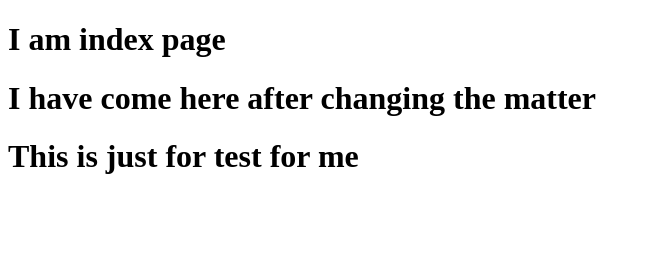
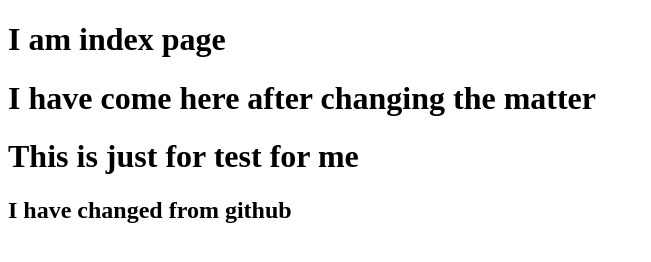
Before and after one commit to Yasin-Arfat/first_class, a plain HTML site: page index.html in a window 1280 px wide. Shown: the whole page, without its empty margins (0-651 px from the left). Drawn offline with Linux system fonts and the light colour scheme.

Commit message:
Update index.html

```diff
--- a/index.html
+++ b/index.html
@@ -12,6 +12,7 @@
     <h1>I am index page</h1>
     <h1>I have come here after changing the matter</h1>
     <h1>This is just for test for me</h1>
+    <h2>I have changed from github</h2>
 </body>
 
 </html>
```
